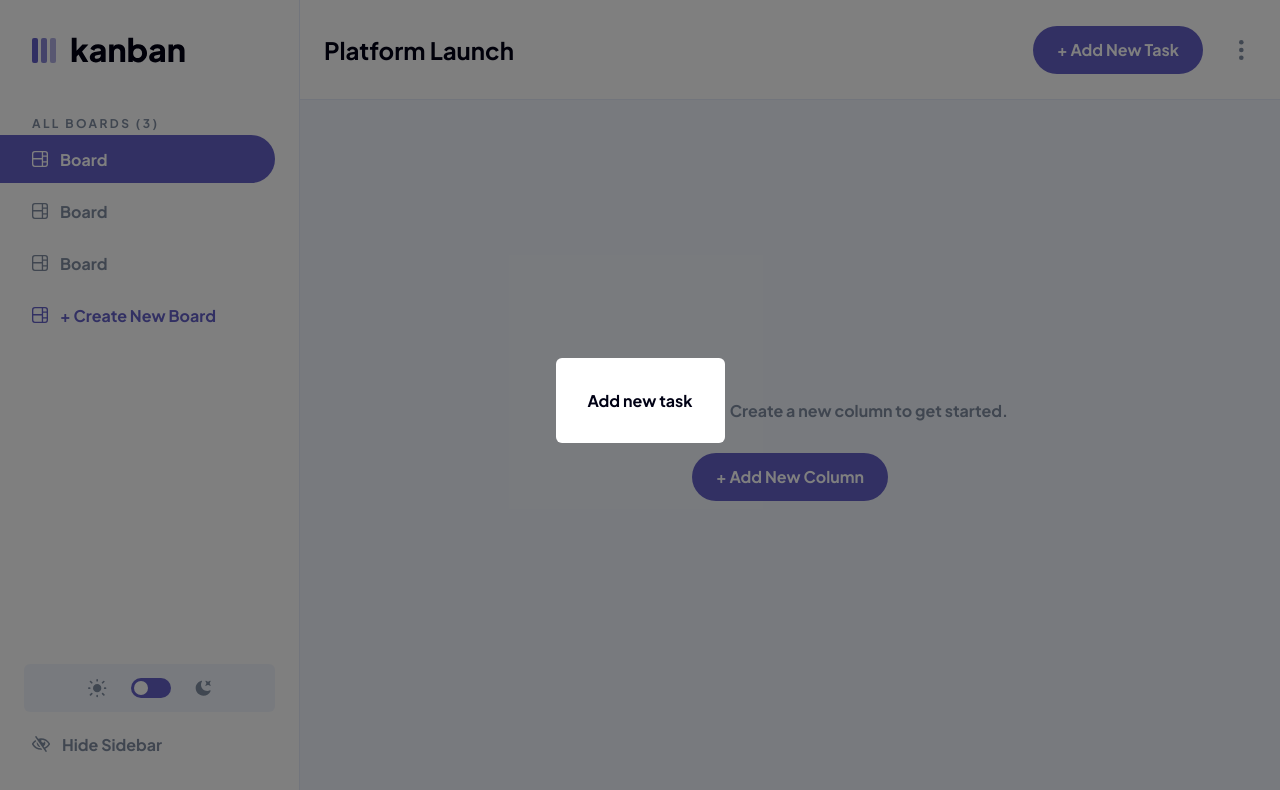
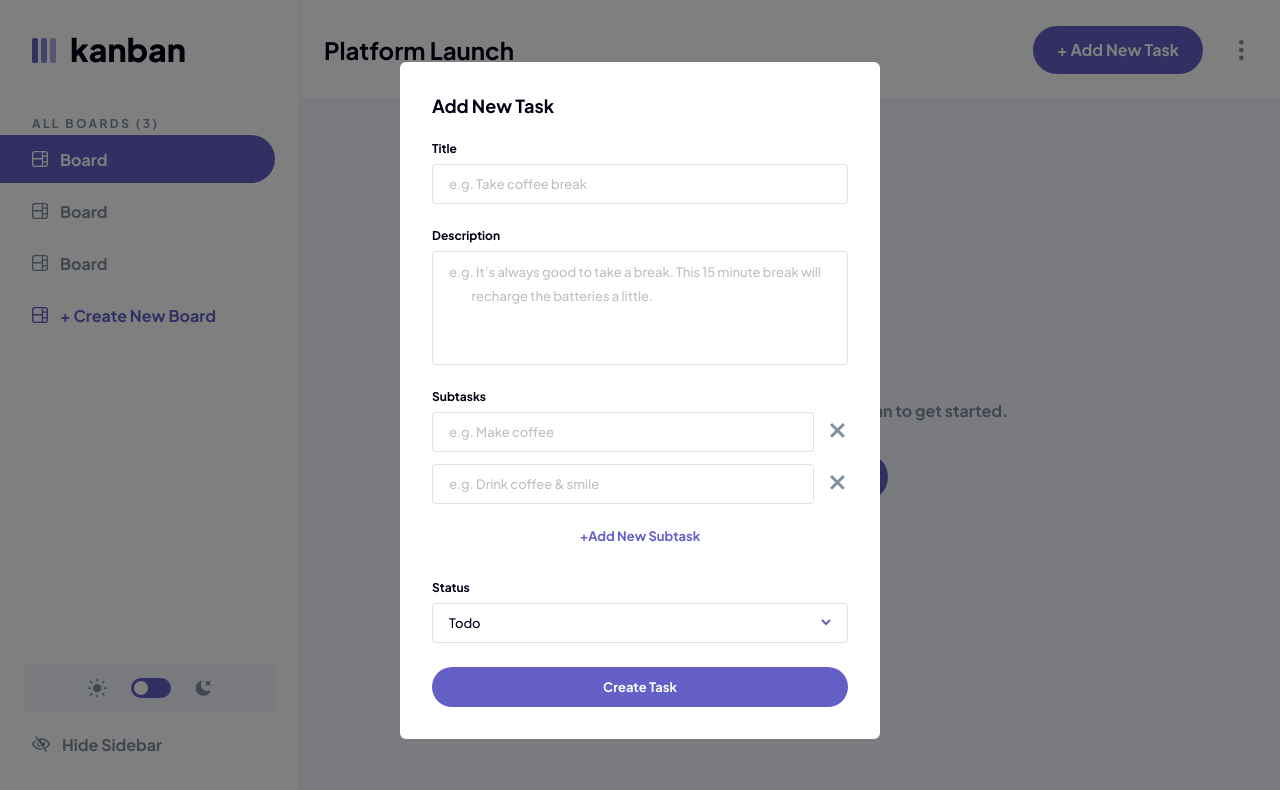
Before and after one commit to jakubgrygiel/kanban-task-management, a Next.js app: page /dashboard in a window 1280 px wide. Shown: the top 790 px of the page. Built offline with nearby package versions, Linux system fonts and the light colour scheme.

Commit message:
Add modal add new task

```diff
--- a/components/modals/AddNewTaskModal.tsx
+++ b/components/modals/AddNewTaskModal.tsx
@@ -1,8 +1,71 @@
 import styled from "styled-components";
 import ModalWrapper from "./ModalWrapper";
+import ModalInput from "./ModalInput";
+import ModalTextarea from "./ModalTextarea";
+import SubtasksModal from "./SubtasksModal";
+import StatusInput from "./StatusInputModal";
+import { FormEvent } from "react";
+
+const ModalTitle = styled.h3`
+  font-size: 18px;
+`;
+
+const Form = styled.form`
+  display: flex;
+  justify-content: center;
+  align-items: flex-start;
+  flex-direction: column;
+  gap: 1.5rem;
+  width: 100%;
+`;
+
+const CreateTaskBtn = styled.button`
+  cursor: pointer;
+  display: flex;
+  justify-content: center;
+  align-items: center;
+  gap: 12px;
+  height: 40px;
+  width: 100%;
+  padding: 0 1.25rem;
+  text-align: left;
+  font-size: 0.8125rem;
+  color: ${({ theme }) => theme.colors.buttonPrimaryText};
+  background-color: ${({ theme }) => theme.colors.buttonPrimaryBg};
+  border: none;
+  border-radius: 1.25rem;
+  transition: background-color 0.3s ease-in-out;
+
+  &:hover {
+    background-color: ${({ theme }) => theme.colors.buttonPrimaryHoverBg};
+  }
+`;
 
 interface IAddNewTaskModalProps {}
 
 export default function AddNewTaskModal() {
-  return <ModalWrapper>Add new task</ModalWrapper>;
+  function handleClick(e: FormEvent) {
+    e.preventDefault();
+  }
+  return (
+    <ModalWrapper>
+      <ModalTitle>Add New Task</ModalTitle>
+      <Form>
+        <ModalInput
+          id="title-add-new-task"
+          name="Title"
+          placeholder="e.g. Take coffee break"
+        />
+        <ModalTextarea
+          id="description-add-new-task"
+          name="Description"
+          placeholder="e.g. It’s always good to take a break. This 15 minute break will
+          recharge the batteries a little."
+        />
+        <SubtasksModal />
+        <StatusInput id="status-add-new-task" name="Status" />
+        <CreateTaskBtn onClick={handleClick}>Create Task</CreateTaskBtn>
+      </Form>
+    </ModalWrapper>
+  );
 }
--- /dev/null
+++ b/components/modals/ModalInput.tsx
@@ -0,0 +1,52 @@
+import styled from "styled-components";
+
+const StyledWrapper = styled.div`
+  display: flex;
+  justify-content: flex-start;
+  align-items: flex-start;
+  flex-direction: column;
+  gap: 0.5rem;
+  width: 100%;
+`;
+
+const Label = styled.label`
+  width: 100%;
+  font-size: 0.75rem;
+`;
+
+const Input = styled.input`
+  height: 40px;
+  width: 100%;
+  padding: 0.5rem 1rem;
+  font-weight: 500;
+  font-size: 0.8125rem;
+  color: ${({ theme }) => theme.colors.inputText};
+  background-color: ${({ theme }) => theme.colors.inputBg};
+  border: 1px solid ${({ theme }) => theme.colors.inputBorder};
+  border-radius: 0.25rem;
+
+  &::placeholder {
+    font-weight: 500;
+    font-size: 0.8125rem;
+    color: ${({ theme }) => theme.colors.inputPlaceholder};
+  }
+`;
+
+interface IModalInputProps {
+  id: string;
+  name: string;
+  placeholder: string;
+}
+
+export default function ModalInput({
+  id,
+  name,
+  placeholder,
+}: IModalInputProps) {
+  return (
+    <StyledWrapper>
+      <Label htmlFor={id}>{name}</Label>
+      <Input id={id} type="text" placeholder={placeholder} />
+    </StyledWrapper>
+  );
+}
--- /dev/null
+++ b/components/modals/ModalTextarea.tsx
@@ -0,0 +1,54 @@
+import styled from "styled-components";
+
+const StyledWrapper = styled.div`
+  display: flex;
+  justify-content: flex-start;
+  align-items: flex-start;
+  flex-direction: column;
+  gap: 0.5rem;
+  width: 100%;
+`;
+
+const Label = styled.label`
+  width: 100%;
+  font-size: 0.75rem;
+`;
+
+const Textarea = styled.textarea`
+  width: 100%;
+  padding: 0.5rem 1rem;
+  font-weight: 500;
+  line-height: 1.5rem;
+  font-size: 0.8125rem;
+  color: ${({ theme }) => theme.colors.inputText};
+  background-color: ${({ theme }) => theme.colors.inputBg};
+  border: 1px solid ${({ theme }) => theme.colors.inputBorder};
+  border-radius: 0.25rem;
+  resize: none;
+
+  &::placeholder {
+    font-weight: 500;
+    font-size: 0.8125rem;
+    line-height: 1.5rem;
+    color: ${({ theme }) => theme.colors.inputPlaceholder};
+  }
+`;
+
+interface IModalTextareaProps {
+  id: string;
+  name: string;
+  placeholder: string;
+}
+
+export default function ModalTextarea({
+  id,
+  name,
+  placeholder,
+}: IModalTextareaProps) {
+  return (
+    <StyledWrapper>
+      <Label htmlFor={id}>{name}</Label>
+      <Textarea id={id} placeholder={placeholder} rows={4}></Textarea>
+    </StyledWrapper>
+  );
+}
--- a/components/modals/ModalWrapper.tsx
+++ b/components/modals/ModalWrapper.tsx
@@ -15,6 +15,7 @@ const StyledWrapper = styled.div`
   display: flex;
   justify-content: center;
   align-items: center;
+  padding: 2rem;
 `;
 
 const Backdrop = styled.div`
@@ -29,7 +30,11 @@ const ModalContainer = styled.div`
   position: relative;
   display: flex;
   justify-content: center;
-  align-items: center;
+  align-items: flex-start;
+  flex-direction: column;
+  gap: 1.5rem;
+  width: 100%;
+  max-width: 480px;
   padding: 2rem;
   border-radius: 0.375rem;
   background-color: ${({ theme }) => theme.colors.modalBg};
--- /dev/null
+++ b/components/modals/StatusInputModal.tsx
@@ -0,0 +1,108 @@
+import { FormEvent, useState } from "react";
+import styled from "styled-components";
+
+const StyledWrapper = styled.div`
+  position: relative;
+  display: flex;
+  justify-content: flex-start;
+  align-items: flex-start;
+  flex-direction: column;
+  gap: 0.5rem;
+  width: 100%;
+`;
+
+const Label = styled.label`
+  width: 100%;
+  font-size: 0.75rem;
+`;
+
+const Button = styled.button`
+  position: relative;
+  cursor: pointer;
+  display: flex;
+  justify-content: flex-start;
+  align-items: center;
+  height: 40px;
+  width: 100%;
+  padding: 0.5rem 1rem;
+  font-weight: 500;
+  font-size: 0.8125rem;
+  color: ${({ theme }) => theme.colors.inputText};
+  background-color: ${({ theme }) => theme.colors.inputBg};
+  border: 1px solid ${({ theme }) => theme.colors.inputBorder};
+  border-radius: 0.25rem;
+
+  &::placeholder {
+    font-weight: 500;
+    font-size: 0.8125rem;
+    color: ${({ theme }) => theme.colors.inputPlaceholder};
+  }
+  img {
+    position: absolute;
+    right: 1rem;
+  }
+`;
+
+const StatusOptions = styled.div`
+  position: absolute;
+  top: calc(100% + 0.5rem);
+  display: flex;
+  justify-content: flex-start;
+  align-items: flex-start;
+  flex-direction: column;
+  gap: 0.5rem;
+  width: 100%;
+  padding: 1rem;
+  background-color: ${({ theme }) => theme.colors.dropListCardBg};
+  box-shadow: ${({ theme }) => theme.colors.dropListCardShadow};
+  border-radius: 0.5rem;
+`;
+
+const Option = styled.button`
+  cursor: pointer;
+  padding: 0.25rem 0;
+  font-size: 0.8125rem;
+  font-weight: 500;
+  color: ${({ theme }) => theme.colors.secondaryText};
+  background-color: transparent;
+  border: none;
+  transition: color 0.3s ease-in-out;
+
+  &:hover {
+    color: ${({ theme }) => theme.colors.mainText};
+  }
+`;
+
+interface IStatusInputProps {
+  id: string;
+  name: string;
+}
+
+export default function StatusInput({ id, name }: IStatusInputProps) {
+  const [isOptionsOpen, setIsOptionsOpen] = useState(false);
+
+  function handleClick(e: FormEvent) {
+    e.preventDefault();
+    setIsOptionsOpen((prevState) => !prevState);
+  }
+  function handleClickOption(e: FormEvent) {
+    e.preventDefault();
+    setIsOptionsOpen(false);
+  }
+  return (
+    <StyledWrapper>
+      <Label htmlFor={id}>{name}</Label>
+      <Button id={id} onClick={handleClick}>
+        Todo
+        <img src="/assets/icon-chevron-down.svg" alt="arrow down icon" />
+      </Button>
+      {isOptionsOpen && (
+        <StatusOptions>
+          <Option onClick={handleClickOption}>Todo</Option>
+          <Option onClick={handleClickOption}>Doing</Option>
+          <Option onClick={handleClickOption}>Done</Option>
+        </StatusOptions>
+      )}
+    </StyledWrapper>
+  );
+}
--- /dev/null
+++ b/components/modals/SubtaskInput.tsx
@@ -0,0 +1,60 @@
+import { FormEvent } from "react";
+import styled from "styled-components";
+
+const StyledWrapper = styled.div`
+  display: flex;
+  justify-content: flex-start;
+  align-items: center;
+  gap: 0.8rem;
+  width: 100%;
+`;
+
+const Input = styled.input`
+  height: 40px;
+  width: 100%;
+  padding: 0.5rem 1rem;
+  font-weight: 500;
+  font-size: 0.8125rem;
+  color: ${({ theme }) => theme.colors.inputText};
+  background-color: ${({ theme }) => theme.colors.inputBg};
+  border: 1px solid ${({ theme }) => theme.colors.inputBorder};
+  border-radius: 0.25rem;
+
+  &::placeholder {
+    font-weight: 500;
+    font-size: 0.8125rem;
+    color: ${({ theme }) => theme.colors.inputPlaceholder};
+  }
+`;
+
+const DeleteSubtaskBtn = styled.button`
+  cursor: pointer;
+  padding: 0.2rem;
+  background-color: transparent;
+  border: none;
+  border-radius: 0.25rem;
+  transition: opacity 0.3s ease-in-out;
+
+  &:hover {
+    opacity: 0.7;
+  }
+`;
+
+interface ISubtaskInputProps {
+  id: string;
+  placeholder: string;
+}
+
+export default function SubtaskInput({ id, placeholder }: ISubtaskInputProps) {
+  function handleClick(e: FormEvent) {
+    e.preventDefault();
+  }
+  return (
+    <StyledWrapper>
+      <Input id={id} type="text" placeholder={placeholder} />
+      <DeleteSubtaskBtn onClick={handleClick}>
+        <img src="/assets/icon-cross.svg" alt="delete subtask icon" />
+      </DeleteSubtaskBtn>
+    </StyledWrapper>
+  );
+}
--- /dev/null
+++ b/components/modals/SubtasksModal.tsx
@@ -0,0 +1,64 @@
+import styled from "styled-components";
+import SubtaskInput from "./SubtaskInput";
+import { FormEvent } from "react";
+
+const StyledWrapper = styled.fieldset`
+  display: flex;
+  justify-content: flex-start;
+  align-items: center;
+  flex-direction: column;
+  gap: 0.75rem;
+  width: 100%;
+  border: none;
+`;
+
+const Legend = styled.legend`
+  padding-bottom: 0.5rem;
+  font-size: 0.75rem;
+`;
+
+const AddNewSubtaskBtn = styled.button`
+  cursor: pointer;
+  display: flex;
+  justify-content: center;
+  align-items: center;
+  gap: 12px;
+  height: 40px;
+  width: 100%;
+  padding: 0 1.25rem;
+  text-align: left;
+  font-size: 0.8125rem;
+  color: ${({ theme }) => theme.colors.buttonSecondaryText};
+  background-color: ${({ theme }) => theme.colors.buttonSecondaryBg};
+  border: none;
+  border-radius: 1.25rem;
+  transition: background-color 0.3s ease-in-out;
+
+  &:hover {
+    background-color: ${({ theme }) => theme.colors.buttonSecondaryHoverBg};
+  }
+`;
+
+interface ISubtasksModalProps {}
+
+export default function SubtasksModal() {
+  function handleClick(e: FormEvent) {
+    e.preventDefault();
+  }
+  return (
+    <StyledWrapper>
+      <Legend>Subtasks</Legend>
+      <SubtaskInput
+        id="subtask-1-add-new-task"
+        placeholder="e.g. Make coffee"
+      />
+      <SubtaskInput
+        id="subtask-2-add-new-task"
+        placeholder="e.g. Drink coffee & smile"
+      />
+      <AddNewSubtaskBtn onClick={handleClick}>
+        +Add New Subtask
+      </AddNewSubtaskBtn>
+    </StyledWrapper>
+  );
+}
--- a/pages/_app.tsx
+++ b/pages/_app.tsx
@@ -11,7 +11,7 @@ const GlobalStyle = createGlobalStyle`
       padding:0;
       box-sizing: border-box;
     }
-    body,button,input {
+    body,button,input,textarea {
       font-family: 'Plus Jakarta Sans', sans-serif;
       font-weight: 700;
       font-size: 16px;
--- a/theme/theme.ts
+++ b/theme/theme.ts
@@ -19,7 +19,7 @@ const lightTheme = {
     backdropBg: "hsla(0, 0%, 0%, 0.5)",
     inputBg: "hsla(0, 0%, 100%, 1)",
     inputBorder: "hsla(216, 15%, 57%, 0.25)",
-    inputPlaceholder: "hsla(237, 100%, 4%, 1)",
+    inputPlaceholder: "hsla(237, 100%, 4%, 0.25)",
     inputText: "hsla(237, 100%, 4%, 1)",
     inputHoverBorder: "hsla(242, 48%, 58%, 1)",
     inputInvalidBorder: "hsla(0, 78%, 63%, 1)",
@@ -95,16 +95,16 @@ const darkTheme = {
     backdropBg: "hsla(0, 0%, 0%, 0.5)",
     inputBg: "hsla(235, 12%, 19%, 1)",
     inputBorder: "hsla(216, 15%, 57%, 0.25)",
-    inputPlaceholder: "hsla(237, 100%, 4%, 1)",
-    inputText: "hsla(237, 100%, 4%, 1)",
+    inputPlaceholder: "hsla(0, 0%, 100%, 0.25)",
+    inputText: "hsla(0, 0%, 100%, 1)",
     inputHoverBorder: "hsla(242, 48%, 58%, 1)",
     inputInvalidBorder: "hsla(0, 78%, 63%, 1)",
     inputLabel: "hsla(0, 0%, 100%, 1)",
     buttonPrimaryBg: "hsla(242, 48%, 58%, 1)",
     buttonPrimaryHoverBg: "hsla(242, 100%, 82%, 1)",
     buttonPrimaryText: "hsla(0, 0%, 100%, 1)",
-    buttonSecondaryBg: "hsla(242, 48%, 58%, 0.1)",
-    buttonSecondaryHoverBg: "hsla(242, 48%, 58%, 0.25)",
+    buttonSecondaryBg: "hsla(0, 0%, 100%, 1)",
+    buttonSecondaryHoverBg: "hsla(0, 0%, 100%, 0.8)",
     buttonSecondaryText: "hsla(242, 48%, 58%, 1)",
     buttonDeleteBg: "hsla(0, 78%, 63%, 1)",
     buttonDeleteHoverBg: "hsla(0, 100%, 80%, 1)",
```
